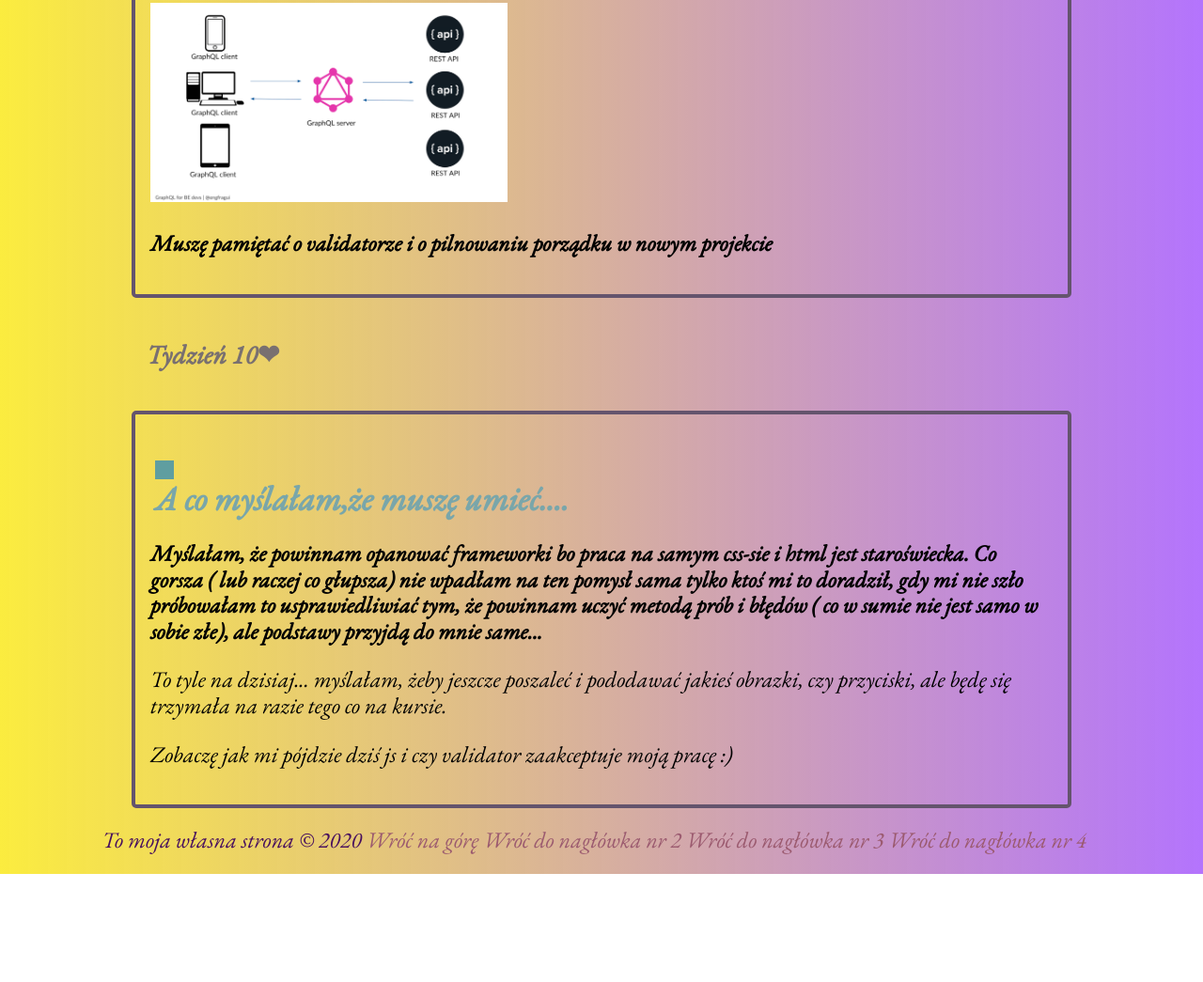
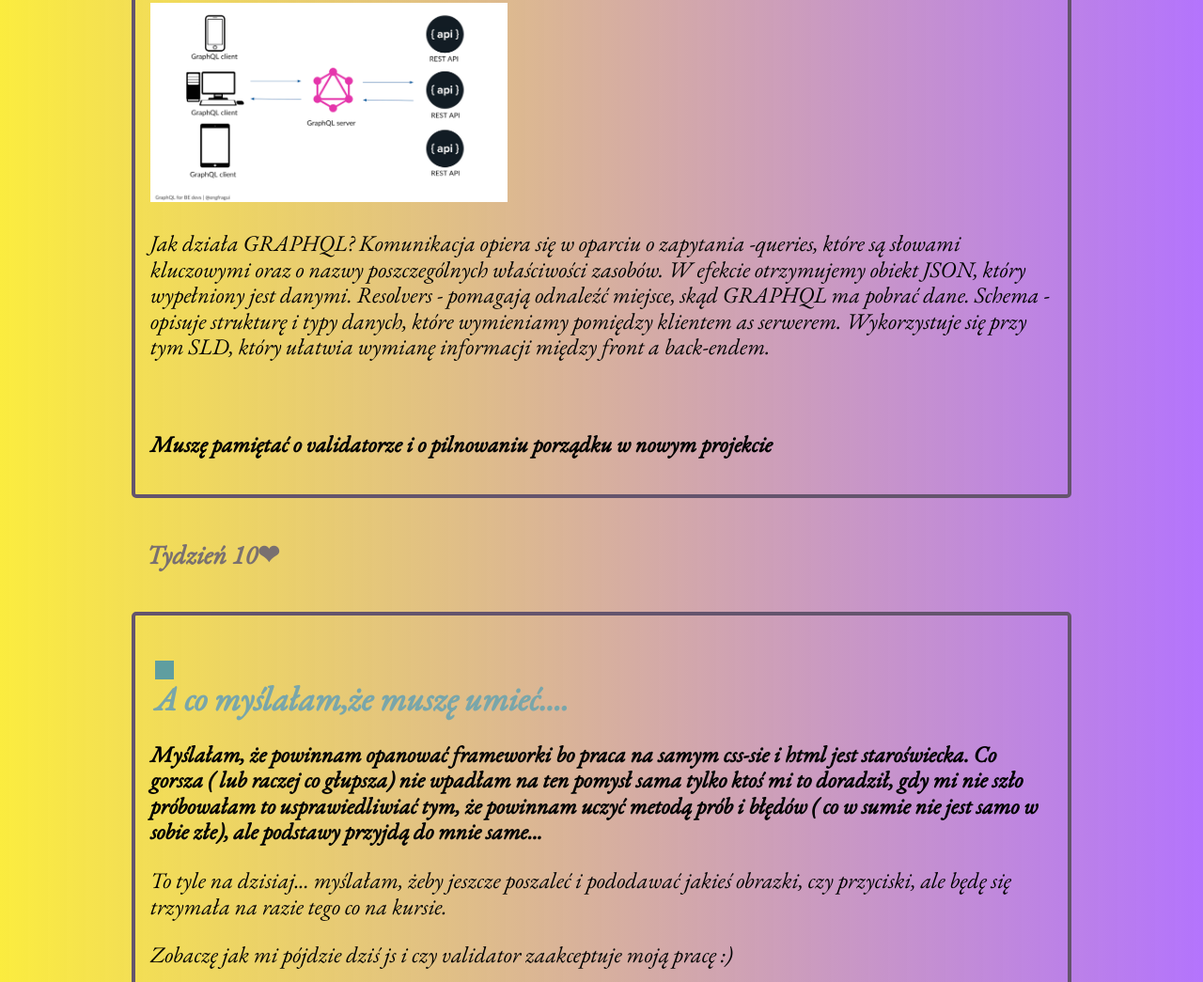
Before and after one commit to Gabriela-Mozer/webpack--test, a website built with webpack: page src/pages/index.html in a window 1280 px wide. Shown: the part 7798-8843 px from the top of the page at 94% size. Before the commit the page ends 8728 px from the top, so only its background shows below. Built offline with nearby package versions, Linux system fonts and the light colour scheme; a web font is replaced by a local one.

Commit message:
adding paragpraph

```diff
--- a/src/pages/index.html
+++ b/src/pages/index.html
@@ -350,6 +350,10 @@
           <p><strong>REST</strong> -Representotional State Transfer- jest to styl architektury oprogramowania, opierajacy się o zbiór wcześniej określonych reguł opisujących jak definiowane są zasoby. REST definiuje kształt architektury API,jest zorientowany na zasoby, posiada jednorodny interfejs i bezstanowość uług. Jest często wykorzystywany w systemach rozproszonych.</p>
           <p><strong>GRAPHQL</strong>- to nowe narzędzie następca REST. Jest to query language wykorzystywany do obsługi API, cechujący się większą elastycznością i dokładnością w porównaniu do REST. GRAPHQL to język za pomocą, którego pytasz o dane. GRAPHQL wykorzystje jeden endpoint (adres zapytania) do wymiany danych.</p>
           <img class="infographic" src = "../assets/img/graphql2.png" alt="infographic" width="380">
+          <p>Jak działa GRAPHQL? Komunikacja opiera się w oparciu o zapytania -queries, które są słowami kluczowymi oraz o nazwy poszczególnych właściwości zasobów. W efekcie otrzymujemy obiekt JSON, który wypełniony jest danymi.
+            Resolvers - pomagają odnaleźć miejsce, skąd GRAPHQL ma pobrać dane.
+            Schema - opisuje strukturę i typy danych, które wymieniamy pomiędzy klientem as serwerem. Wykorzystuje się przy tym SLD, który ułatwia wymianę informacji między front a back-endem.
+          </p>
           <br/>
           <p>
             <b
```
